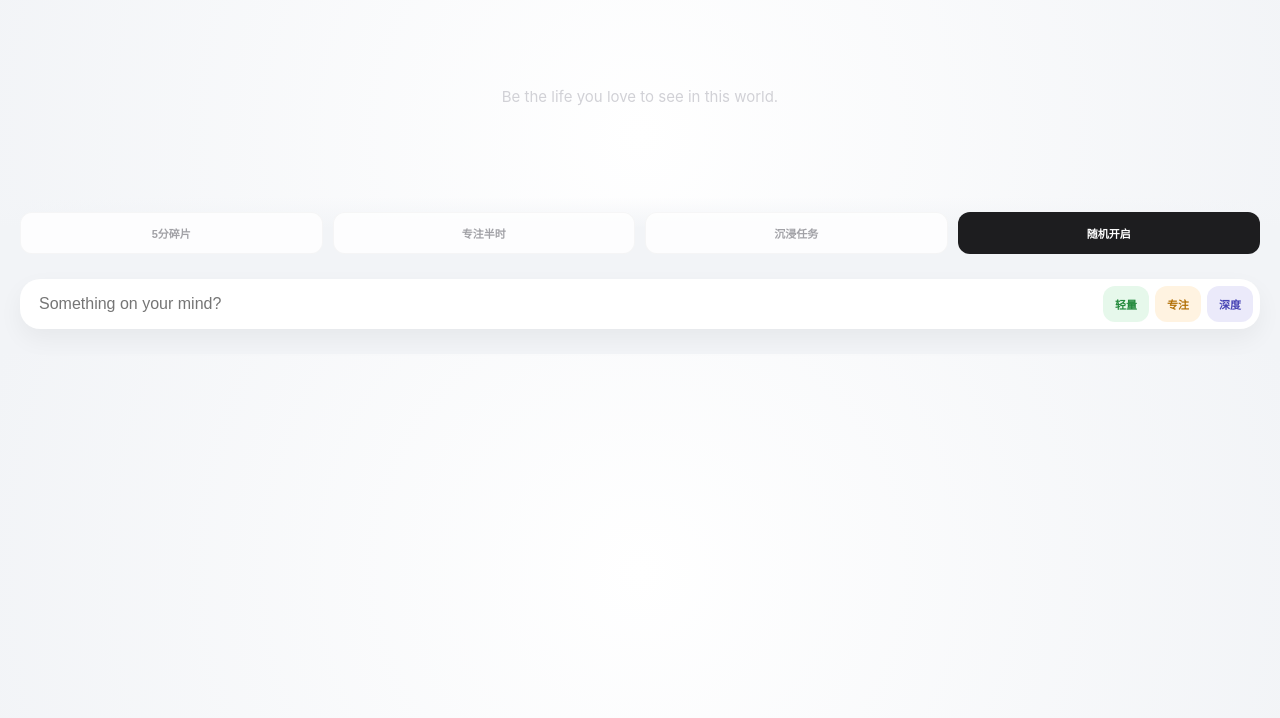
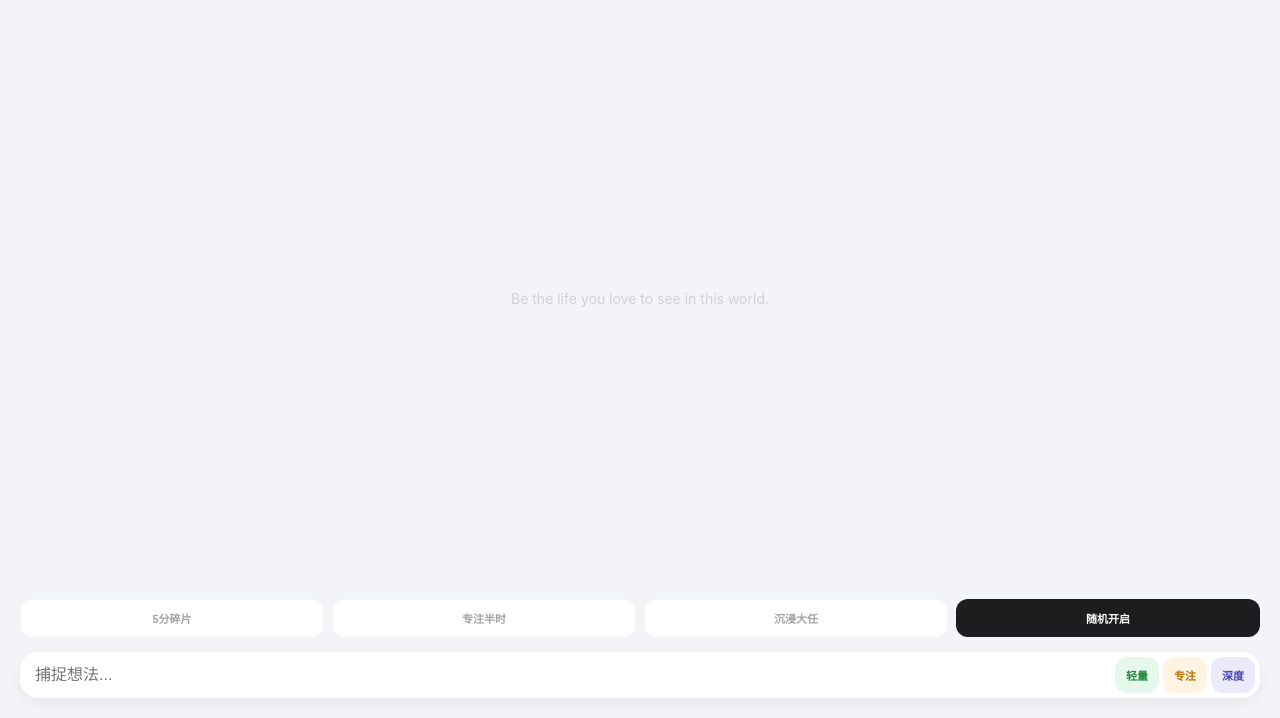
Before and after one commit to ZhenZhen0609/Oh-here-s-a-thing, a plain HTML site: page index.html in a window 1280 px wide. Shown: the part 82-800 px from the top of the page. Drawn offline with Linux system fonts and the light colour scheme.

Commit message:
Update index.html

```diff
--- a/index.html
+++ b/index.html
@@ -3,7 +3,7 @@
 <head>
     <meta charset="UTF-8">
     <meta name="viewport" content="width=device-width, initial-scale=1.0, maximum-scale=1.0, user-scalable=no, viewport-fit=cover">
-    <title>Oh, Here's a thing Mobile</title>
+    <title>Oh, Here's a thing</title>
     <style>
         :root {
             --bg: #f2f4f7;
@@ -19,56 +19,52 @@
 
         * { margin: 0; padding: 0; box-sizing: border-box; -webkit-tap-highlight-color: transparent; }
 
+        /* 基础自适应结构 */
+        html, body {
+            height: 100%;
+            height: 100dvh; /* 适配移动端动态高度 */
+            background-color: var(--bg);
+            color: var(--text-main);
+            font-family: -apple-system, sans-serif;
+            overflow: hidden;
+        }
+
         body {
-            background-color: var(--bg);
-            background-image: radial-gradient(circle at 50% 50%, #ffffff 0%, #f2f4f7 100%);
-            color: var(--text-main);
-            font-family: -apple-system, "SF Pro Display", "PingFang SC", sans-serif;
-            height: 100vh;
-            /* 兼容移动端高度 */
-            height: -webkit-fill-available;
-            overflow: hidden;
-            display: flex; flex-direction: column;
+            display: flex;
+            flex-direction: column; /* 垂直排布：头、池子、控制台 */
         }
 
         header {
-            padding: 30px 25px 0; /* 缩小顶部内边距 */
-            z-index: 10;
-            pointer-events: none;
-            flex-shrink: 0;
+            padding: 30px 25px 10px;
+            flex-shrink: 0; /* 头部大小固定，不参与缩放 */
         }
-        h1 { font-size: 24px; font-weight: 700; letter-spacing: -0.5px; }
-        .subtitle { font-size: 13px; color: var(--text-sub); margin-top: 4px; }
+        h1 { font-size: 24px; font-weight: 700; }
+        .subtitle { font-size: 13px; color: var(--text-sub); }
 
+        /* 中间池子：核心自适应区域 */
         #pool {
-            flex: 1;
+            flex: 1; /* 自动撑开，占据屏幕剩下的所有空间 */
             position: relative;
-            margin: 0;
-            overflow: visible; /* 允许气泡稍微超出边界 */
+            margin: 0 10px;
             z-index: 5;
-            min-height: 200px; /* 保证池子有最小高度 */
-            display: flex;
-            align-items: center;
-            justify-content: center;
+            overflow: visible;
         }
 
         /* 气泡样式 */
         .thing {
             position: absolute;
-            padding: 12px 20px;
+            padding: 12px 18px;
             border-radius: 25px;
             font-size: 14px;
             font-weight: 600;
             backdrop-filter: blur(15px);
             -webkit-backdrop-filter: blur(15px);
             border: 1px solid rgba(255, 255, 255, 0.5);
-            box-shadow: 0 8px 25px rgba(0, 0, 0, 0.04);
-            display: flex; align-items: center; justify-content: center;
+            box-shadow: 0 5px 15px rgba(0, 0, 0, 0.03);
             text-align: center;
             user-select: none;
             animation: floating var(--float-duration) ease-in-out infinite;
             max-width: 80vw;
-            word-wrap: break-word;
         }
 
         @keyframes floating {
@@ -76,114 +72,99 @@
             50% { transform: translate(var(--float-x), var(--float-y)) rotate(calc(var(--base-rotate) + 2deg)); }
         }
 
-        .vibe-quick { background: var(--color-quick); color: var(--color-quick-text); min-width: 80px; }
-        .vibe-focus { background: var(--color-focus); color: var(--color-focus-text); min-width: 100px; }
-        .vibe-immerse { background: var(--color-immerse); color: var(--color-immerse-text); min-width: 130px; padding: 18px 28px; }
+        .vibe-quick { background: var(--color-quick); color: var(--color-quick-text); }
+        .vibe-focus { background: var(--color-focus); color: var(--color-focus-text); }
+        .vibe-immerse { background: var(--color-immerse); color: var(--color-immerse-text); }
 
+        /* 选中态 */
         .thing.highlight {
             animation: jump 0.7s cubic-bezier(0.34, 1.56, 0.64, 1) infinite alternate !important;
             z-index: 1000 !important;
-            box-shadow: 0 0 20px rgba(255,255,255,0.8), 0 10px 30px rgba(0,0,0,0.1);
+            box-shadow: 0 0 20px rgba(255,255,255,0.8);
             border: 2px solid white;
         }
+        @keyframes jump { 0% { transform: translateY(0) scale(1.1); } 100% { transform: translateY(-15px) scale(1.15); } }
 
-        @keyframes jump {
-            0% { transform: translateY(0) scale(1.1); }
-            100% { transform: translateY(-20px) scale(1.15); }
+        /* 爆炸 */
+        .thing.popping { animation: explode 0.4s ease-out forwards !important; }
+        @keyframes explode { 0% { transform: scale(1); opacity: 1; } 100% { transform: scale(1.6); opacity: 0; filter: blur(15px); } }
+
+        /* 底部控制台：始终贴底，高度自适应内容 */
+        .controls {
+            padding: 10px 20px calc(20px + env(safe-area-inset-bottom));
+            background: linear-gradient(to top, var(--bg) 90%, transparent);
+            flex-shrink: 0;
+            z-index: 100;
         }
 
-        .thing.popping {
-            animation: explode 0.4s ease-out forwards !important;
-            pointer-events: none;
-        }
-
-        @keyframes explode {
-            0% { transform: scale(1); opacity: 1; filter: blur(0px); }
-            30% { transform: scale(0.85); opacity: 1; }
-            100% { transform: scale(1.6); opacity: 0; filter: blur(15px); }
-        }
-
-        /* 底部控制台 */
-        .controls {
-            padding: 15px 20px calc(25px + env(safe-area-inset-bottom));
-            background: linear-gradient(to top, var(--bg) 80%, transparent);
-            z-index: 100;
-            flex-shrink: 0;
-        }
-
-        /* 抽取按钮 - 增加下方间距 */
+        /* 抽取按钮：网格自适应 */
         .picker-group {
             display: grid;
             grid-template-columns: repeat(4, 1fr);
-            gap: 10px;
-            margin-bottom: 25px; /* 增加与输入框的距离 */
+            gap: 8px;
+            margin-bottom: 15px;
         }
         .picker-btn {
-            background: rgba(255, 255, 255, 0.8);
+            background: white;
             border: 1px solid rgba(0,0,0,0.03);
-            padding: 12px 0;
+            padding: 10px 0;
             border-radius: 12px;
             font-size: 11px;
             font-weight: 600;
             color: var(--text-sub);
-            cursor: pointer;
             text-align: center;
         }
-        .picker-btn.primary { background: var(--text-main); color: white; border: none; }
+        .picker-btn.primary { background: var(--text-main); color: white; }
 
-        /* 输入条适配 */
+        /* 输入条：精简文案适配手机 */
         .input-bar {
             background: #fff;
-            border-radius: 20px;
-            padding: 6px 6px 6px 18px;
+            border-radius: 18px;
+            padding: 5px 5px 5px 15px;
             display: flex;
             align-items: center;
-            gap: 10px;
-            box-shadow: 0 10px 25px rgba(0,0,0,0.05);
-            border: 1px solid rgba(255,255,255,0.8);
+            gap: 8px;
+            box-shadow: 0 5px 15px rgba(0,0,0,0.05);
         }
         input {
             flex: 1;
             border: none;
             outline: none;
-            font-size: 16px;
+            font-size: 16px; /* 防止缩放 */
             color: var(--text-main);
             background: transparent;
             min-width: 0;
         }
 
-        .emit-group { display: flex; gap: 6px; flex-shrink: 0; }
+        .emit-group { display: flex; gap: 4px; }
         .emit-btn {
-            padding: 10px 12px;
+            padding: 10px 11px;
             border-radius: 12px;
             border: none;
             font-size: 11px;
             font-weight: 700;
-            cursor: pointer;
         }
         .emit-btn.quick { background: var(--color-quick); color: var(--color-quick-text); }
         .emit-btn.focus { background: var(--color-focus); color: var(--color-focus-text); }
         .emit-btn.immerse { background: var(--color-immerse); color: var(--color-immerse-text); }
 
-        /* 修复：将文字从绝对定位改为弹性居中，防止重叠 */
+        /* 居中提示语 */
         .empty-state {
+            position: absolute;
+            top: 50%; left: 50%;
+            transform: translate(-50%, -50%);
+            text-align: center;
+            width: 80%;
             pointer-events: none;
-            text-align: center;
-            padding: 0 40px;
         }
-        .empty-text {
-            font-size: 15px;
-            color: #d1d1d6;
-            font-weight: 400;
-            line-height: 1.6;
-        }
+        .empty-text { font-size: 14px; color: #d1d1d6; }
     </style>
 </head>
-<body onclick="handleGlobalClick(event)">
+<body onclick="clearHighlights()">
 
     <header>
         <h1>Oh, Here's a thing...</h1>
-        <p class="subtitle">Catch the thoughts, release the mind.</p>
+        <p class="subtitle">记录碎片，随机开启。</p>
     </header>
 
     <div id="pool">
@@ -196,12 +177,13 @@
         <div class="picker-group">
             <button class="picker-btn" onclick="pickRandom('quick')">5分碎片</button>
             <button class="picker-btn" onclick="pickRandom('focus')">专注半时</button>
-            <button class="picker-btn" onclick="pickRandom('immerse')">沉浸任务</button>
+            <button class="picker-btn" onclick="pickRandom('immerse')">沉浸大任</button>
             <button class="picker-btn primary" onclick="pickRandom('any')">随机开启</button>
         </div>
 
         <div class="input-bar">
-            <input type="text" id="new-thing" placeholder="Something on your mind?" onkeypress="if(event.key==='Enter') addThing('quick')">
+            <!-- 缩短了 placeholder -->
+            <input type="text" id="new-thing" placeholder="捕捉想法..." onkeypress="if(event.key==='Enter') addThing('quick')">
             <div class="emit-group">
                 <button class="emit-btn quick" onclick="addThing('quick')">轻量</button>
                 <button class="emit-btn focus" onclick="addThing('focus')">专注</button>
@@ -211,10 +193,10 @@
     </div>
 
     <script>
-        let things = JSON.parse(localStorage.getItem('oht_v3_final_data')) || [];
+        let things = JSON.parse(localStorage.getItem('oht_v5_adaptive')) || [];
 
         function saveData() {
-            localStorage.setItem('oht_v3_final_data', JSON.stringify(things));
+            localStorage.setItem('oht_v5_adaptive', JSON.stringify(things));
             render();
         }
 
@@ -227,20 +209,19 @@
             const text = input.value.trim();
             if (!text) return;
 
-            const newItem = {
+            things.push({
                 id: Date.now(),
                 text: text,
                 vibe: vibe,
-                // 为了防止在窄屏撞车，x 轴范围稍微收窄
-                x: 15 + Math.random() * 60,
-                y: 10 + Math.random() * 65,
+                // 使用百分比位置，它们会在自动撑开的 #pool 内部随机
+                x: 10 + Math.random() * 70,
+                y: 10 + Math.random() * 80,
                 rotate: Math.floor(Math.random() * 10) - 5,
                 fx: (Math.random() * 20 - 10).toFixed(1) + 'px',
                 fy: (Math.random() * 20 - 10).toFixed(1) + 'px',
                 duration: (4 + Math.random() * 4).toFixed(1) + 's'
-            };
+            });
 
-            things.push(newItem);
             input.value = '';
             input.blur();
             haptic(15);
@@ -262,34 +243,22 @@
             document.querySelectorAll('.thing').forEach(el => el.classList.remove('highlight'));
         }
 
-        function handleGlobalClick(e) {
-            clearHighlights();
-        }
-
         function pickRandom(filter) {
             const poolItems = document.querySelectorAll('.thing');
             if(poolItems.length === 0) return;
-
             let targets = Array.from(poolItems);
-            if(filter !== 'any') {
-                targets = targets.filter(el => el.dataset.vibe === filter);
-            }
-
+            if(filter !== 'any') targets = targets.filter(el => el.dataset.vibe === filter);
             if(targets.length === 0) return;
 
             haptic(20);
             clearHighlights();
-
             const luckyOne = targets[Math.floor(Math.random() * targets.length)];
-
-            luckyOne.scrollIntoView({ behavior: 'smooth', block: 'center' });
-            setTimeout(() => luckyOne.classList.add('highlight'), 100);
+            luckyOne.classList.add('highlight');
         }
 
         function render() {
             const pool = document.getElementById('pool');
             const hint = document.getElementById('empty-hint');
-
             pool.querySelectorAll('.thing').forEach(ot => pool.removeChild(ot));
 
             things.forEach(t => {
@@ -297,7 +266,6 @@
                 div.className = `thing vibe-${t.vibe}`;
                 div.dataset.vibe = t.vibe;
                 div.innerText = t.text;
-
                 div.style.left = `${t.x}%`;
                 div.style.top = `${t.y}%`;
                 div.style.setProperty('--base-rotate', `${t.rotate}deg`);
@@ -305,14 +273,11 @@
                 div.style.setProperty('--float-y', t.fy);
                 div.style.setProperty('--float-duration', t.duration);
                 div.style.zIndex = Math.floor(t.y);
-
                 div.onclick = (e) => popThing(t.id, div, e);
                 pool.appendChild(div);
             });
-
             hint.style.display = things.length === 0 ? 'block' : 'none';
         }
-
         render();
     </script>
 </body>
```
